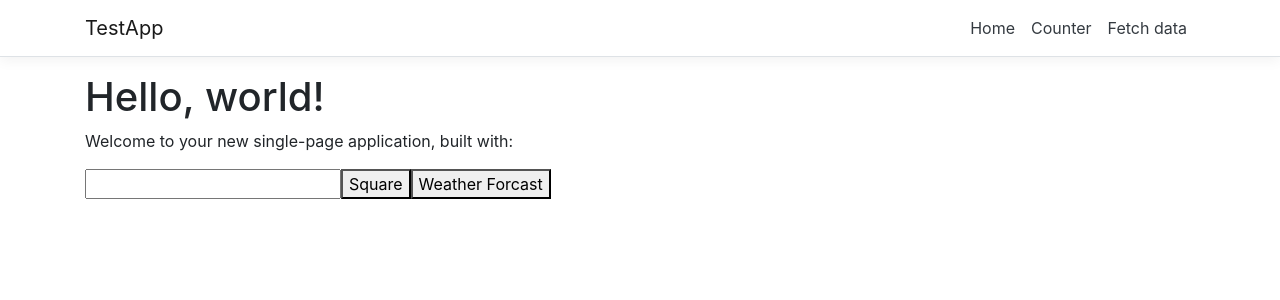
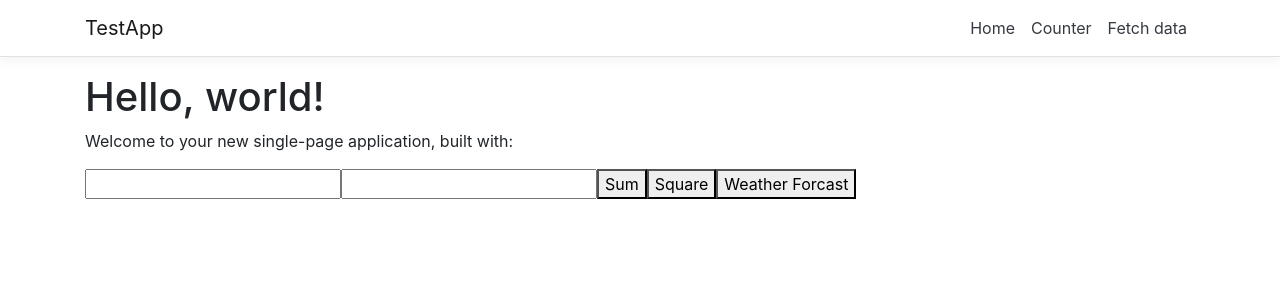
Before and after one commit to rajaniraju/shopApp, a React (Create React App) app in the folder ClientApp/: page / in a window 1280 px wide. Shown: the top 300 px of the page. Built offline with nearby package versions, Linux system fonts and the light colour scheme.

Commit message:
2 Text box connected and 2 parameters sent to controller

```diff
--- a/ClientApp/src/components/Home.js
+++ b/ClientApp/src/components/Home.js
@@ -4,40 +4,59 @@ export class Home extends Component {
   static displayName = Home.name;
   state = {
     value: "",
+    text1: "",
+    text2: "",
   };
   handleOnChange = (e) => {
-    this.setState({
-      value: e.target.value,
-    });
+    const target = e.target;
+    console.log(target.name, target.value);
+    const propertyName = target.name;
+    const value = parseFloat(target.value);
+    this.setState({ [propertyName]: value });
+  };
+
+  sumOnClick = () => {
+    fetch(
+      "https://localhost:44353/WeatherForecast/GetSum/" +
+        this.state.text1 +
+        "/" +
+        this.state.text2
+    )
+      .then((res) => res.json())
+      .then((result) => {
+        console.log(result);
+      });
   };
   squareOnClick = () => {
     console.log(this.state.value);
-
-   fetch("https://localhost:44353/WeatherForecast/GetSquare/"+this.state.value)
-      .then(res => res.json())
-      .then(
-        (result) => {
-          console.log(result);
-        })
+    fetch(
+      "https://localhost:44353/WeatherForecast/GetSquare/" + this.state.value
+    )
+      .then((res) => res.json())
+      .then((result) => {
+        console.log(result);
+      });
   };
   getWeatherForecastControl = () => {
     fetch("https://localhost:44353/WeatherForecast/")
-      .then(res => res.json())
-      .then(
-        (result) => {
-          console.log(result);
-        })
-    }
-
+      .then((res) => res.json())
+      .then((result) => {
+        console.log(result);
+      });
+  };
 
   render() {
     return (
       <div>
         <h1>Hello, world!</h1>
         <p>Welcome to your new single-page application, built with:</p>
-        <input name="text" onChange={this.handleOnChange}></input>
+        <input name="text1" onChange={this.handleOnChange}></input>
+        <input name="text2" onChange={this.handleOnChange}></input>
+        <button onClick={this.sumOnClick}>Sum</button>
         <button onClick={this.squareOnClick}>Square</button>
-        <button onClick={this.getWeatherForecastControl}>Weather Forcast</button>
+        <button onClick={this.getWeatherForecastControl}>
+          Weather Forcast
+        </button>
       </div>
     );
   }
```
Also changed, not shown: 1 other file (tests, documents, lock files or other folders).
